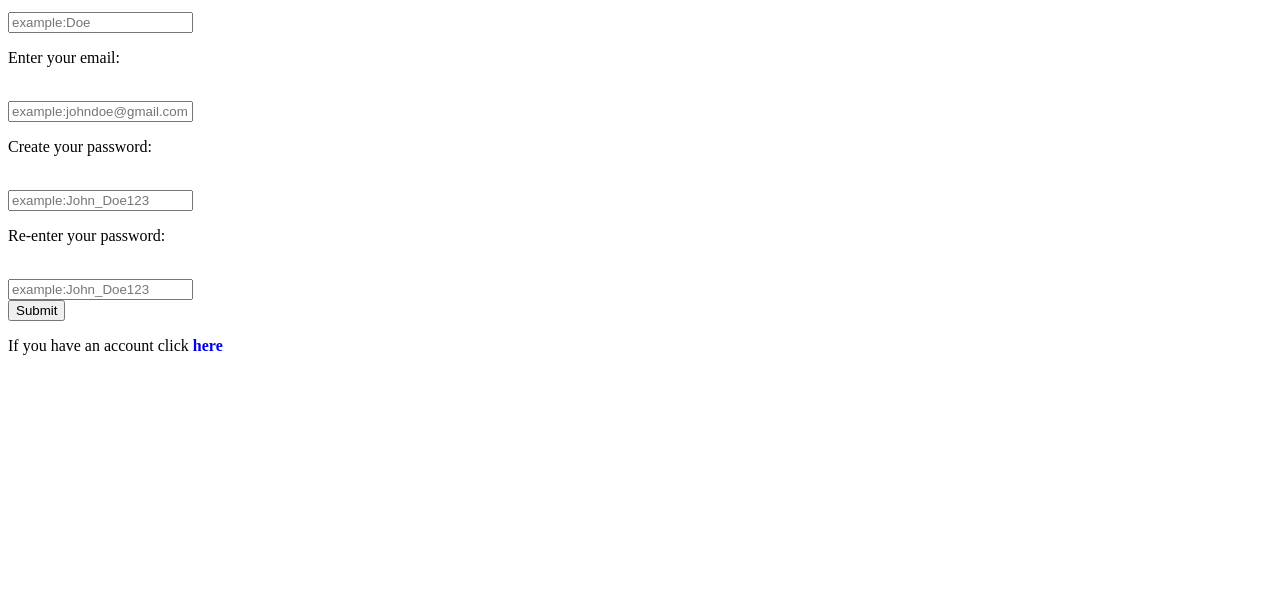
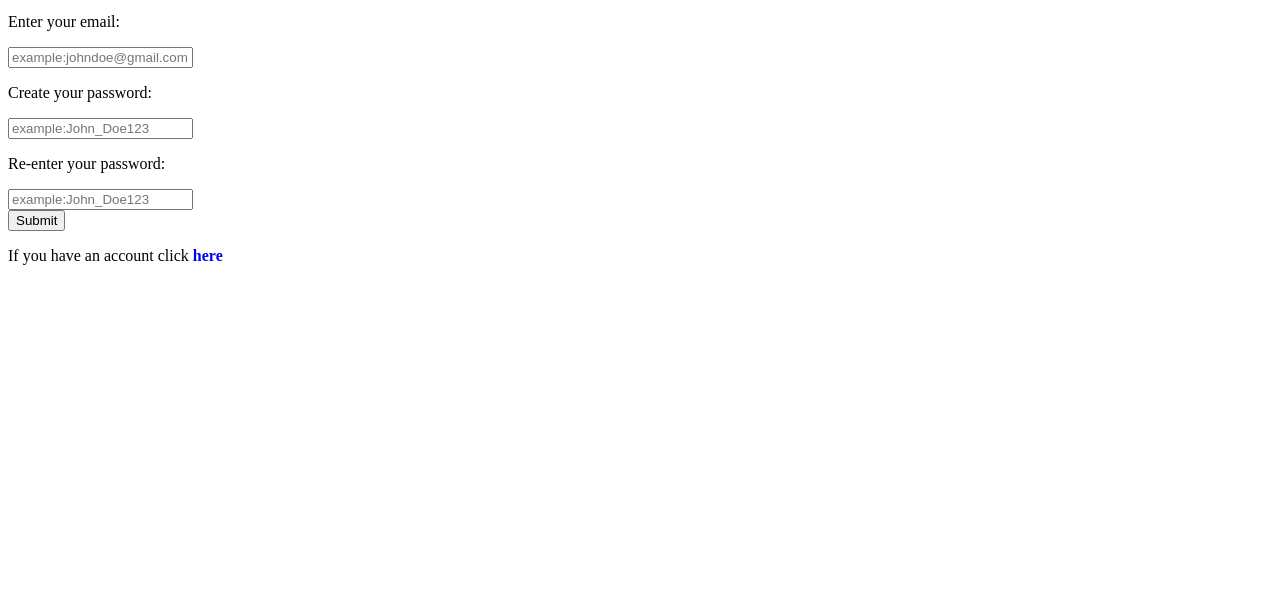
Before and after one commit to Wangui-Web/create_projects, a plain HTML site: page create-account.html in a window 1280 px wide. Shown: the part 145-738 px from the top of the page. Drawn offline with Linux system fonts and the light colour scheme.

Commit message:
Add files via upload

```diff
--- a/create-account.html
+++ b/create-account.html
@@ -11,6 +11,8 @@
 </head>
 
 <body>
+    <div id="container">
+        <div id="body-container">
             <header class="header-container">
                 <div class="header-log-in">
                     <h3><a href="log-in.html">Log in</a></h3>
@@ -40,21 +42,26 @@
                     </ul>
                 </side>
             </header>
-    <form action="create-account.php" method="POST">
-        <p>Enter your forename:</p><br>
+            <div class="create-account-container">
+                <form class="form-container" action="create-account.php" method="POST">
+                    <p>Enter your forename:</p>
                     <input type="text" placeholder="example:John">
-        <p>Enter your surname:</p><br>
+                    <p>Enter your surname:</p>
                     <input type="text" placeholder="example:Doe">
-        <p>Enter your email:</p><br>
-        <input type="text" placeholder="example:johndoe@gmail.com"><br>
-        <p>Create your password:</p><br>
+                    <p>Enter your email:</p>
+                    <input type="text" placeholder="example:johndoe@gmail.com">
+                    <p>Create your password:</p>
                     <input type="password" placeholder="example:John_Doe123">
-        <p>Re-enter your password:</p><br>
+                    <p>Re-enter your password:</p>
                     <input type="password" placeholder="example:John_Doe123"><br>
 
                     <button type="submit">Submit</button>
+
                     <p>If you have an account click <b><a href="log-in.html">here</a></b></p>
                 </form>
+            </div>
+        </div>
+    </div>
     <footer class="footer-container">
         <section class="footer-content">
             <h3><a href="#">Home</a></h3>
@@ -73,6 +80,7 @@
             <a href="#"><i class="fab fa-snapchat-ghost"></i></a>
         </div>
     </footer>
+
 </body>
 <script src="express.js"></script>
 
```
Lines whose indentation alone changed are shown as unchanged.
